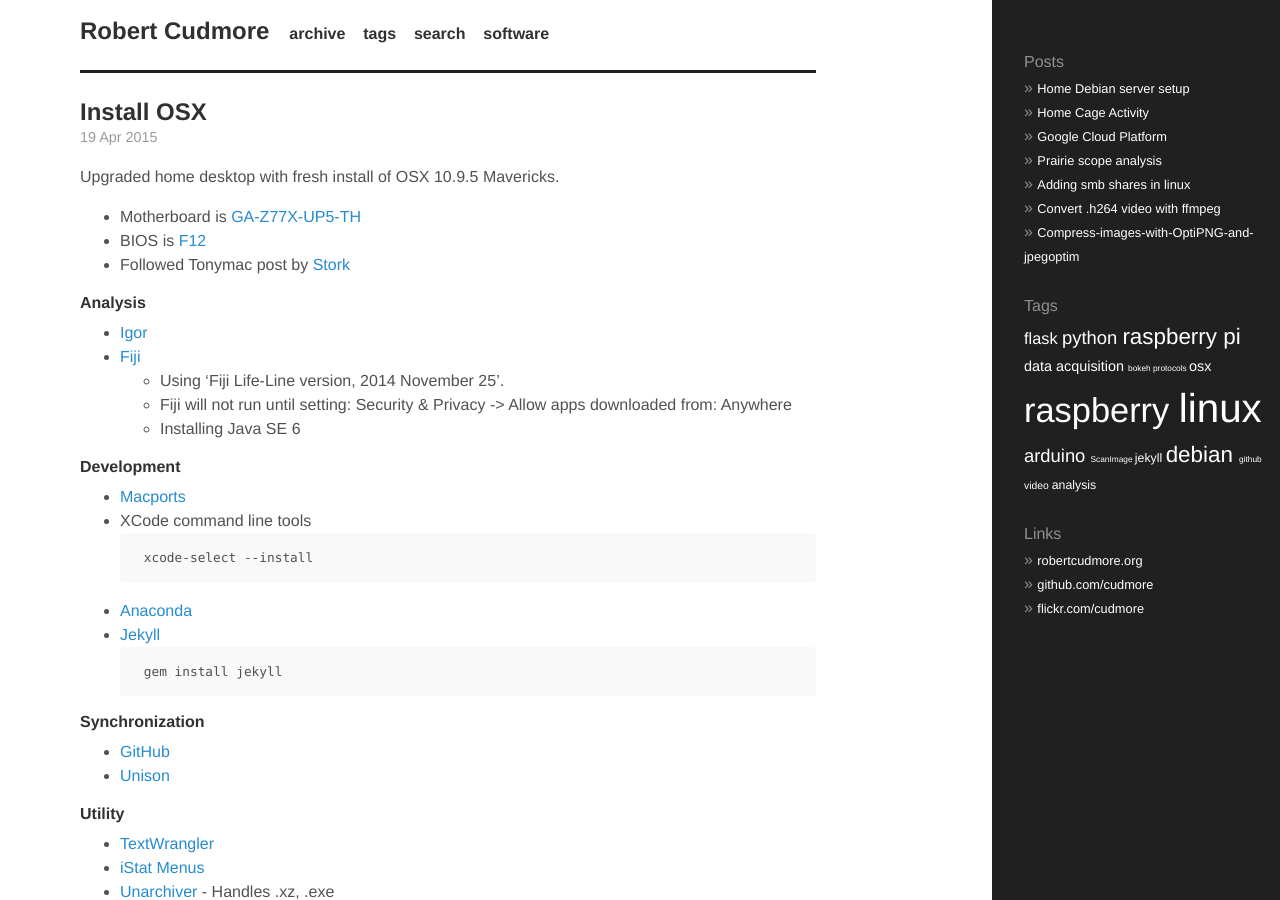
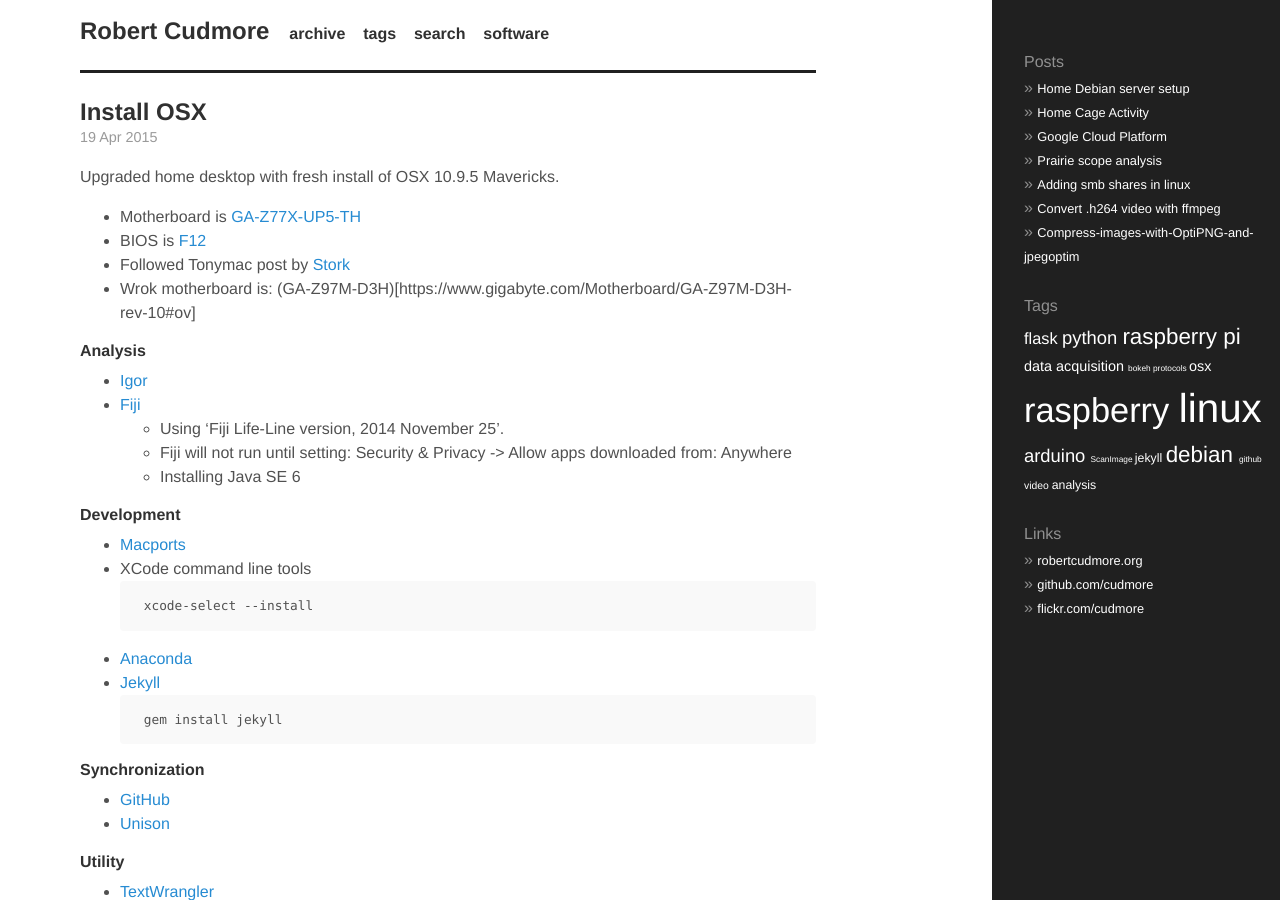
Before and after one commit to cudmore/cudmore.github.io, a Jekyll site: the page built from _posts/2015-04-19-Install-OSX.md, in a window 1280 px wide and 900 px high. Built offline with Jekyll 4.4.1, drawn with Linux system fonts in a browser that asks for light colours.

Commit message:
work motherboard

```diff
--- a/_posts/2015-04-19-Install-OSX.md
+++ b/_posts/2015-04-19-Install-OSX.md
@@ -12,7 +12,7 @@
  - Motherboard is [GA-Z77X-UP5-TH](http://www.gigabyte.com/products/product-page.aspx?pid=4279# ov)
  - BIOS is [F12](http://www.gigabyte.com/products/product-page.aspx?pid=4279# bios)
  - Followed Tonymac post by [Stork](http://www.tonymacx86.com/golden-builds/73112-updated-storks-thunderbolt-build-i5-3570k-ga-z77x-up5-th-gtx-650-ti-mavericks.html)
-
+ - Wrok motherboard is: (GA-Z97M-D3H)[https://www.gigabyte.com/Motherboard/GA-Z97M-D3H-rev-10#ov]
 
 #### Analysis
  - [Igor](http://www.wavemetrics.com/support/versions.htm)
```
